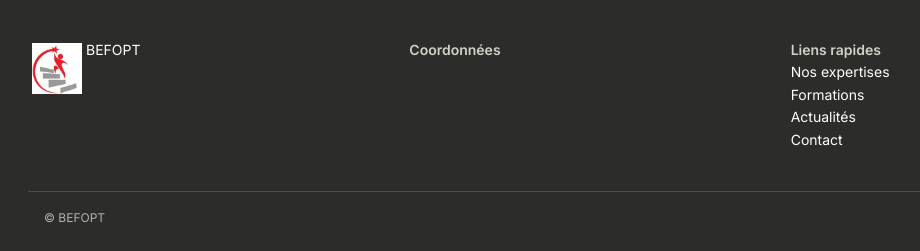
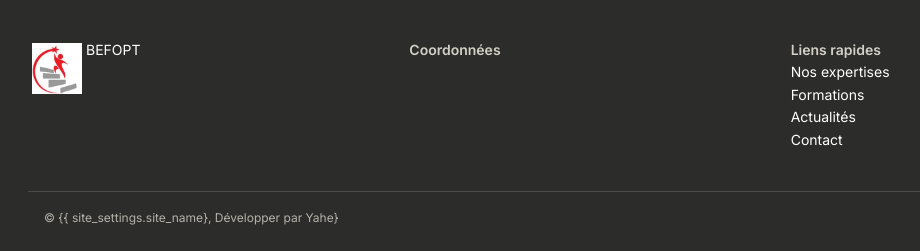
Before and after one commit to Gamaliel19/befopt, a Django app: page /contact/ in a window 1280 px wide. Shown: the part 919-1170 px from the top of the page, without its empty margins (52-972 px from the left). Run offline with Django 5.2, Linux system fonts and the light colour scheme; data comes from the database, SQL or seed files in the repository.

Commit message:
Mise à jour

```diff
--- a/templates/components/footer.html
+++ b/templates/components/footer.html
@@ -35,6 +35,6 @@
         </div>
     </div>
     <div class="site-footer__bottom container">
-        {% if site_settings.footer_text %}{{ site_settings.footer_text }}{% else %}&copy; {{ site_settings.site_name}}{% endif %}
+        {% if site_settings.footer_text %}{{ site_settings.footer_text }}{% else %}&copy; {{ site_settings.site_name}, Développer par Yahe}{% endif %}
     </div>
 </footer>
```
